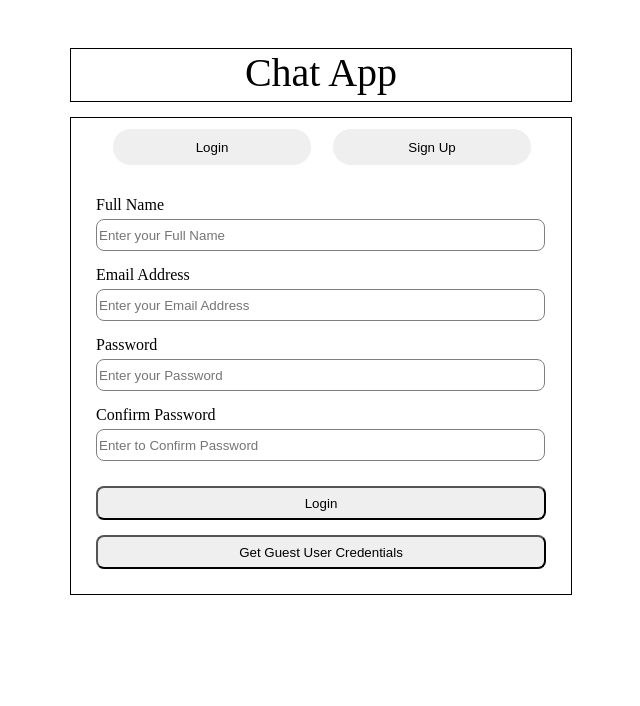
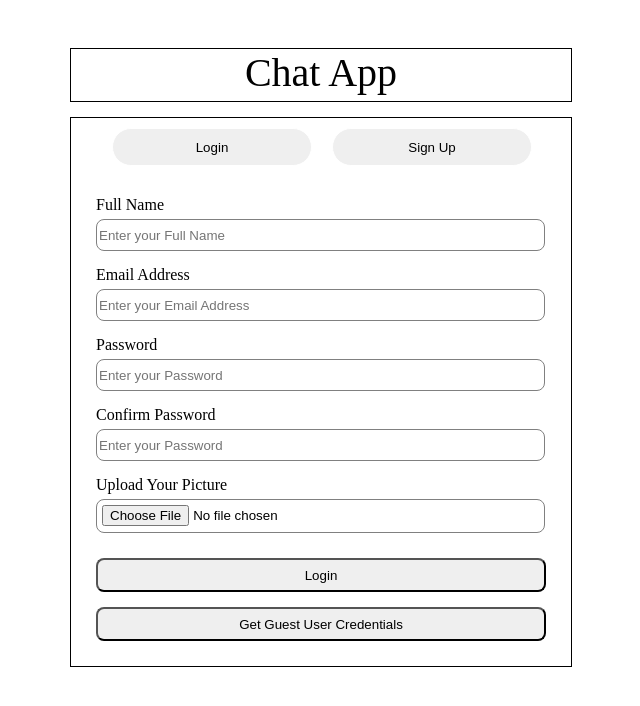
Before and after one commit to Albin-R-Thomas/chat-app, a React (Create React App) app in the folder chatfront/: page /signup in a window 1280 px wide. Shown: the top 706 px of the page, without its empty margins (319-959 px from the left). Built offline with nearby package versions, Linux system fonts and the light colour scheme.

Commit message:
Added the option adding profile photo in signup page

```diff
--- a/chatfront/src/Pages/SignPage.js
+++ b/chatfront/src/Pages/SignPage.js
@@ -22,7 +22,9 @@ const SignPage = () => {
           <div className="auth-text">Password</div>
           <input placeholder="Enter your Password" onChange={""} />
           <div className="auth-text">Confirm Password</div>
-          <input placeholder="Enter to Confirm Password" onChange={""} />
+          <input placeholder="Enter your Password" onChange={""} />
+          <div className="auth-text">Upload Your Picture</div>
+          <input type={"file"} className="upload-image" />
           <button className="login-button">Login</button>
           <button className="credential-button">
             Get Guest User Credentials
--- a/chatfront/src/Styles/LoginPage.css
+++ b/chatfront/src/Styles/LoginPage.css
@@ -80,3 +80,9 @@ input {
   width: 100%;
   border-radius: 8px;
 }
+
+.upload-image {
+  height: 22px;
+  width: 97%;
+  padding: 5px 5px;
+}
```
